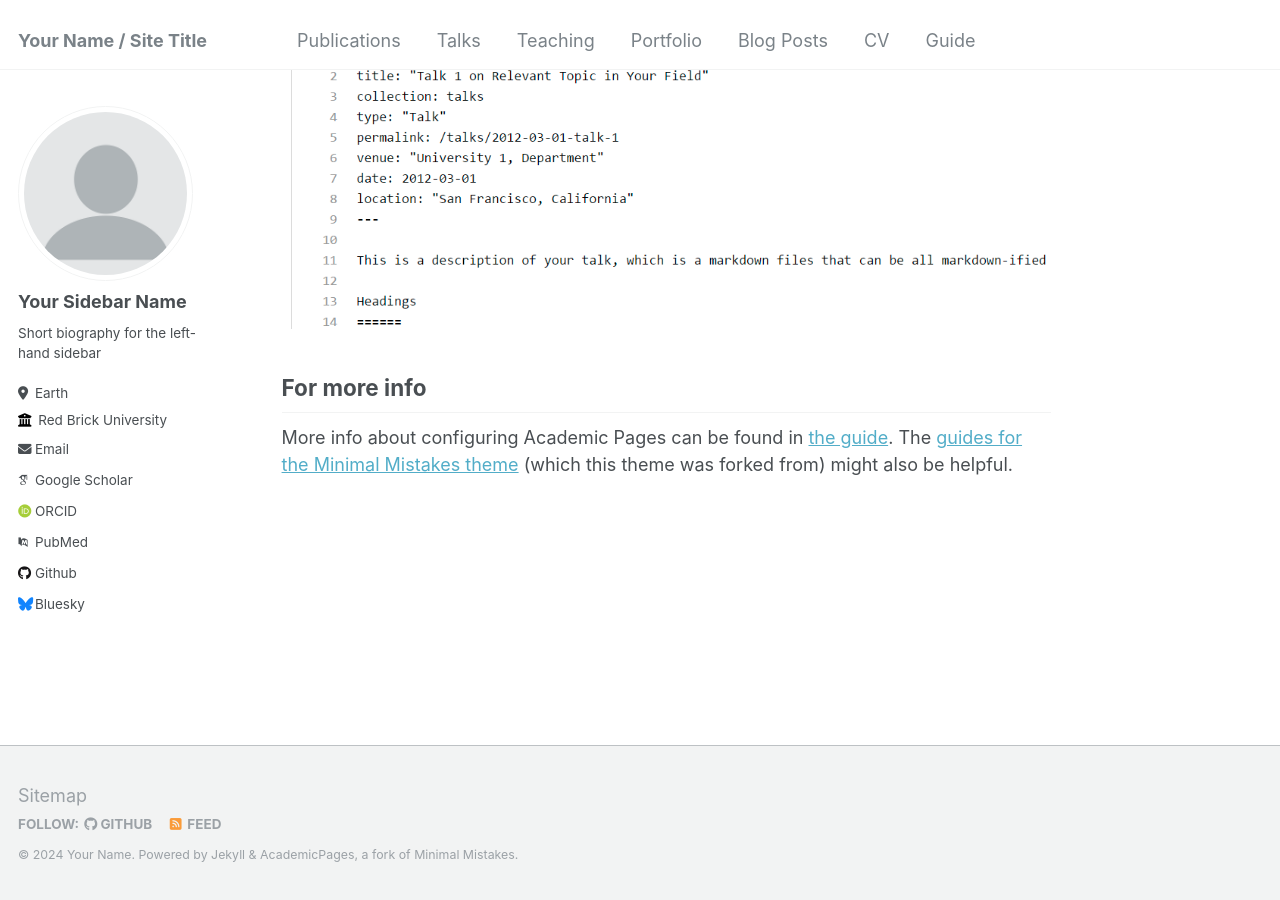
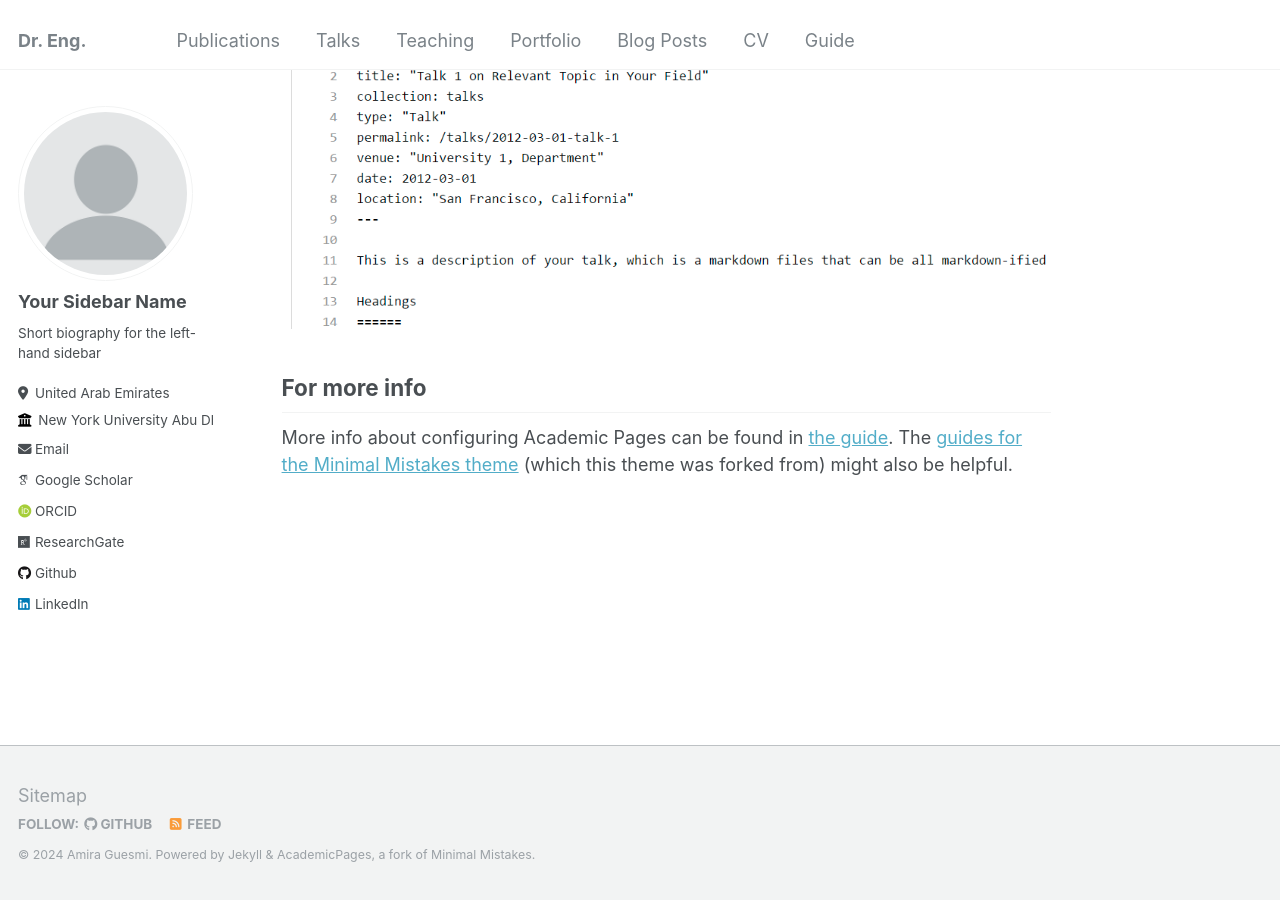
Before and after one commit to AmiraGuesmi-mls/AmiraGuesmi-mls.github.io, a Jekyll site: the page built from _pages/about.md, in a window 1280 px wide and 900 px high, scrolled down 2660 px. Built offline with Jekyll 4.4.1, drawn with Linux system fonts in a browser that asks for light colours; some web fonts are replaced.

Commit message:
Update _config.yml

```diff
--- a/_config.yml
+++ b/_config.yml
@@ -8,13 +8,13 @@
 
 # Basic Site Settings
 locale                   : "en-US"
-title                    : "Your Name / Site Title"
+title                    : "Dr. Eng."
 title_separator          : "-"
-name                     : &name "Your Name"
-description              : &description "personal description"
-url                      : https://academicpages.github.io # the base hostname & protocol for your site e.g. "https://mmistakes.github.io"
+name                     : &name "Amira Guesmi"
+description              : "" #&description "personal description"
+url                      : https://AmiraGuesmi-mls.github.io # the base hostname & protocol for your site e.g. "https://mmistakes.github.io"
 baseurl                  : "" # the subpath of your site, e.g. "/blog"
-repository               : "academicpages/academicpages.github.io"
+repository               : "AmiraGuesmi-mls/AmiraGuesmi-mls.github.io"
 
 # Site Author - The following control what appear as part of the author content on the side bar.
 #               If a field is blank the icon and link will not appear, otherwise it will be shown.
@@ -25,30 +25,30 @@ author:
   name             : "Your Sidebar Name"
   pronouns         : # example: "she/her"
   bio              : "Short biography for the left-hand sidebar"
-  location         : "Earth"
-  employer         : "Red Brick University"
+  location         : "United Arab Emirates"
+  employer         : "New York University Abu Dhabi"
   uri              : # URL
-  email            : "none@example.org"
+  email            : "ag9321@nyu.edu"
 
   # Academic websites
   arxiv            : # URL - Update with the correct link to your profile
-  googlescholar    : "https://scholar.google.com/citations?user=PS_CX0AAAAAJ"
+  googlescholar    : "https://scholar.google.fr/citations?user=ramnnXoAAAAJ&hl=fr&oi=ao"
   impactstory      : # URL
   orcid            : "http://orcid.org/yourorcidurl"
   semantic         : # URL
-  pubmed           : "https://www.ncbi.nlm.nih.gov/pubmed/?term=john+snow"
-  researchgate     : # URL
+  pubmed           : #"https://www.ncbi.nlm.nih.gov/pubmed/?term=john+snow"
+  researchgate     : "https://www.researchgate.net/profile/Amira-Guesmi"
 
   # Repositories and software development
   bitbucket        : # Username - Update with your username on the site
   codepen          : # Username
   dribbble         : # Username
-  github           : "academicpages"
+  github           : "AmiraGuesmi-mls"
   kaggle           : # Username
   stackoverflow    : # User number or user number and name (i.e., use "1" or "1/jeff-atwood")
 
   # Social media
-  bluesky          : "bsky.app" # Replace this with you Bluesky username
+  bluesky          : #"bsky.app" # Replace this with you Bluesky username
   facebook         : # Username
   flickr           : # Username
   foursquare       : # Username
@@ -57,7 +57,7 @@ author:
   keybase          : # Username
   instagram        : # Username
   lastfm           : # Username
-  linkedin         : # Username
+  linkedin         : "https://www.linkedin.com/in/amira-guesmi-36372b6a/" # Username
   mastodon         : # URL
   medium           : # URL
   pinterest        : # Username
```
